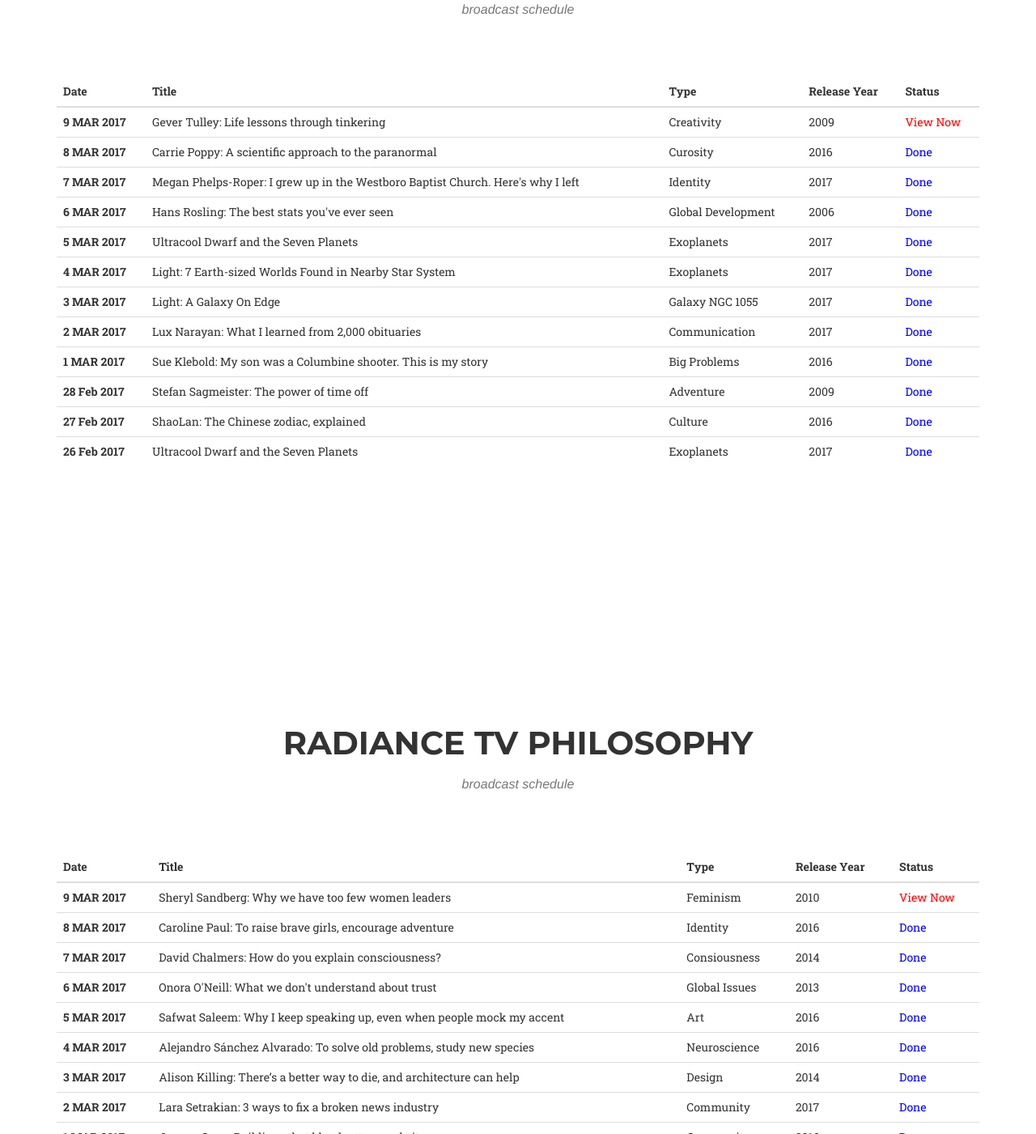
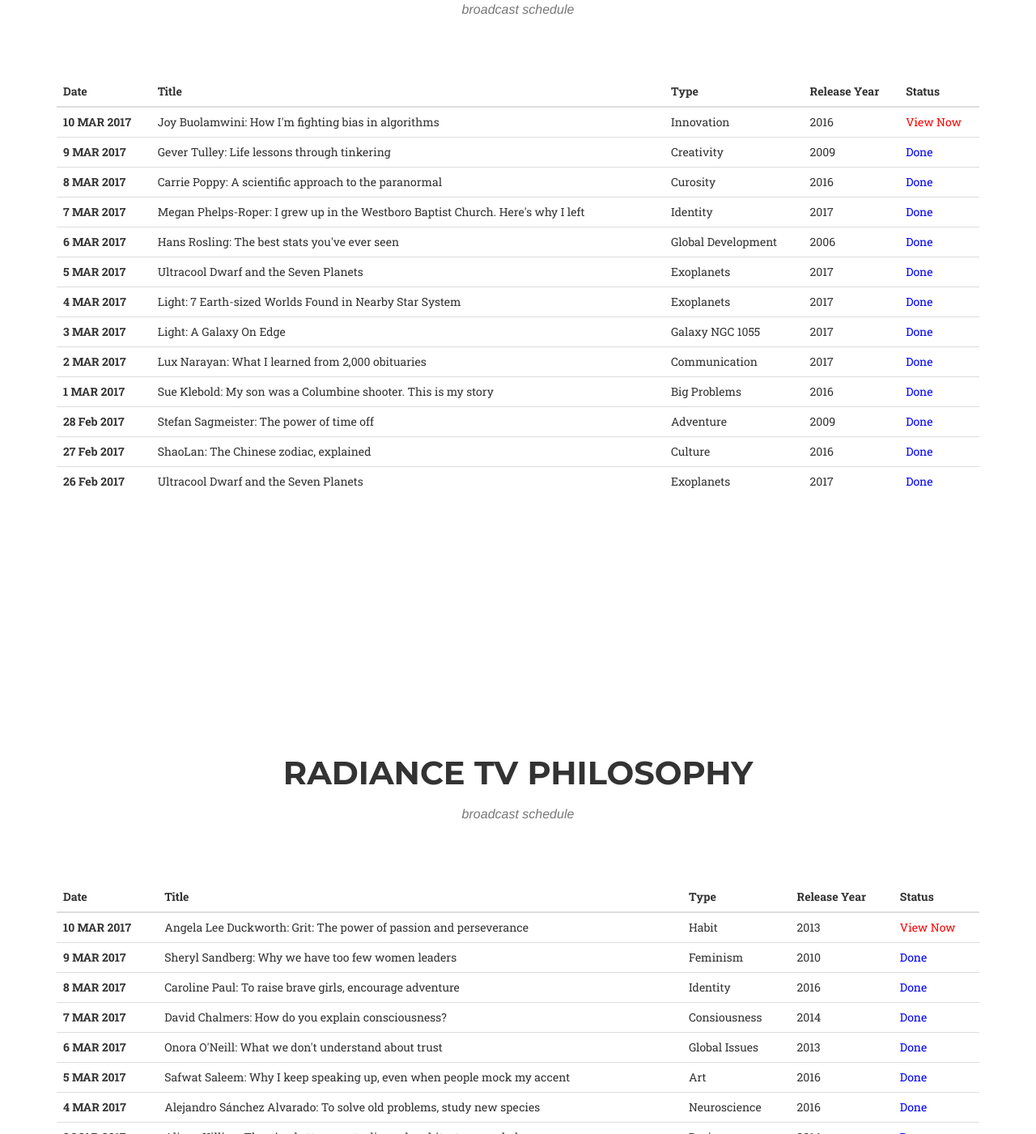
Before and after one commit to prashantdawar/rtv, a plain HTML site: page index.html in a window 1280 px wide. Shown: the part 969-2370 px from the top of the page at 81% size. Drawn offline with nearby package versions, Linux system fonts and the light colour scheme; a web font is replaced by a local one.

Commit message:
march 10 2017

```diff
--- a/index.html
+++ b/index.html
@@ -126,11 +126,18 @@
                   </thead>
                   <tbody>
                   <tr>
+                      <th scope="row">10 MAR 2017</th>
+                      <td>Joy Buolamwini: How I'm fighting bias in algorithms</td>
+                      <td>Innovation</td>
+                      <td>2016</td>
+                      <td><a onclick="showPlayer('/video/JoyBuolamwini_2016X-480p.mp4')" style='color: red'>View Now</a></td>
+                    </tr>
+                  <tr>
                       <th scope="row">9 MAR 2017</th>
                       <td>Gever Tulley: Life lessons through tinkering</td>
                       <td>Creativity</td>
                       <td>2009</td>
-                      <td><a onclick="showPlayer('/video/GeverTulley_2009-480p.mp4')" style='color: red'>View Now</a></td>
+                      <td style='color: blue'>Done</td>
                     </tr>
                   <tr>
                       <th scope="row">8 MAR 2017</th>
@@ -235,11 +242,18 @@
                   </thead>
                   <tbody>
                   <tr>
+                      <th scope="row">10 MAR 2017</th>
+                      <td>Angela Lee Duckworth: Grit: The power of passion and perseverance</td>
+                      <td>Habit</td>
+                      <td>2013</td>
+                      <td><a onclick="showPlayer('/video/AngelaDuckworth_2013S-480p.mp4')" style='color: red'>View Now</a></td>
+                    </tr>
+                  <tr>
                       <th scope="row">9 MAR 2017</th>
                       <td>Sheryl Sandberg: Why we have too few women leaders</td>
                       <td>Feminism</td>
                       <td>2010</td>
-                      <td><a onclick="showPlayer('/video/SherylSandberg_2010W-480p.mp4')" style='color: red'>View Now</a></td>
+                      <td style='color: blue'>Done</td>
                     </tr>
                   <tr>
                       <th scope="row">8 MAR 2017</th>
```
